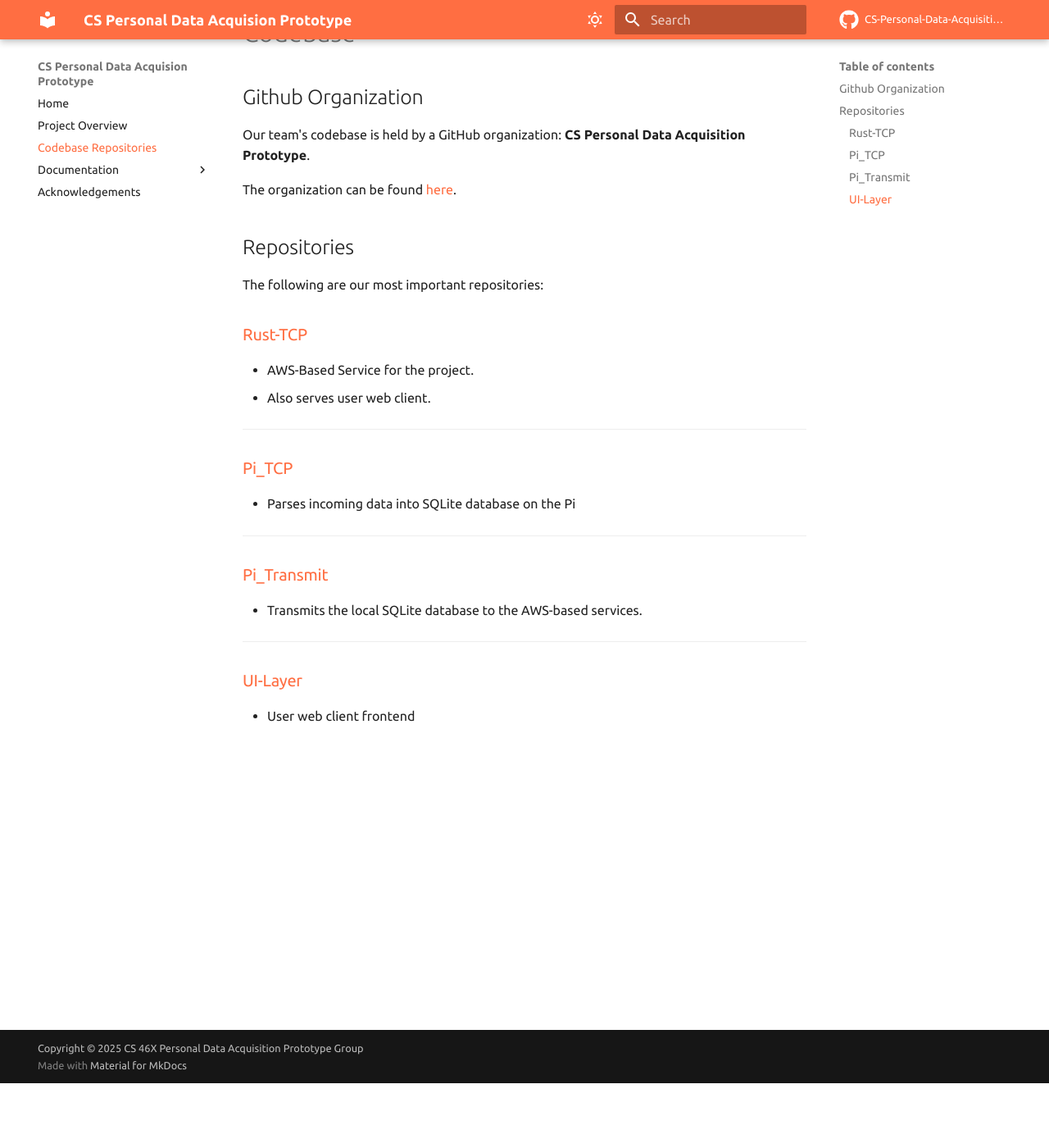
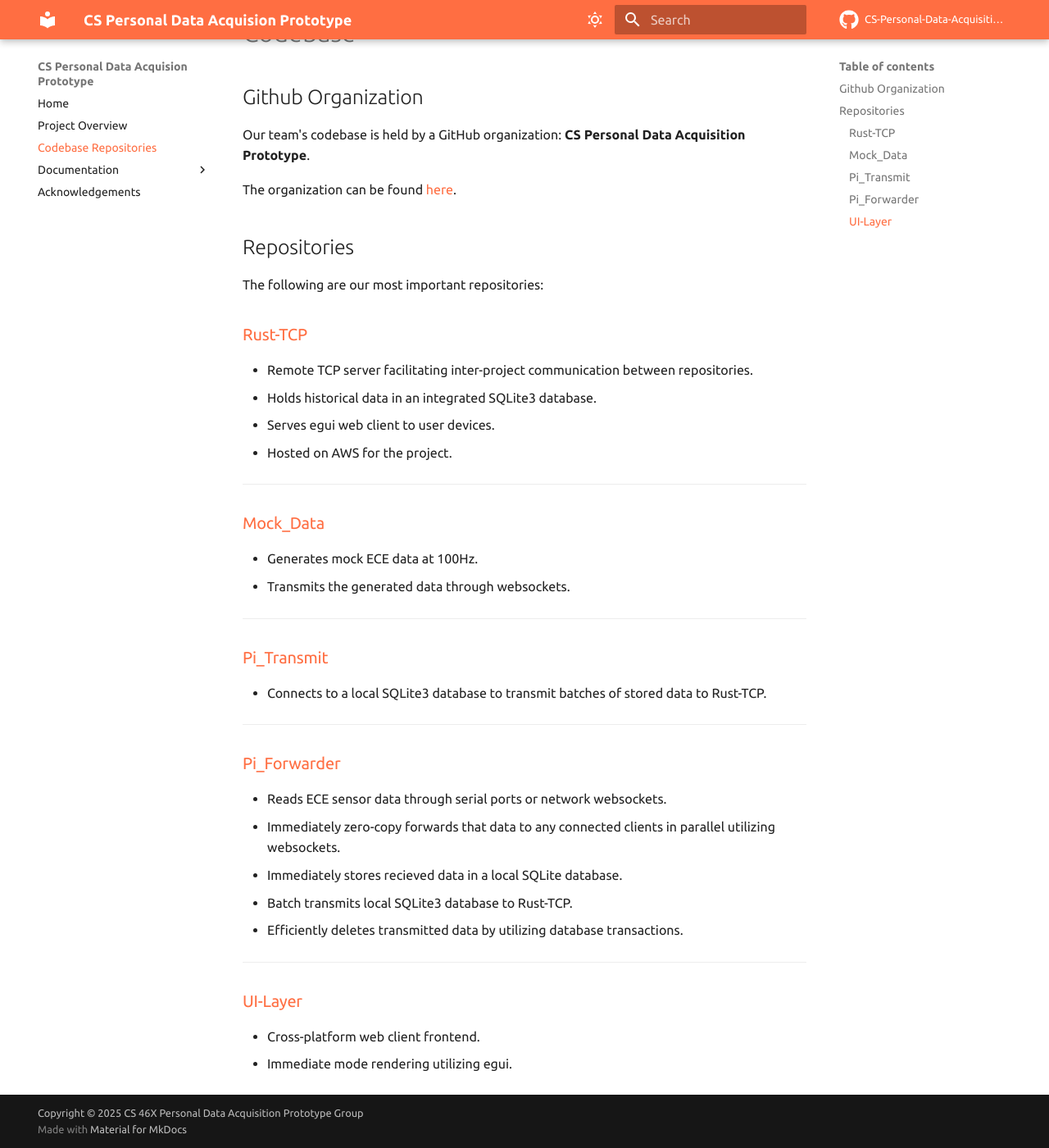
Before and after one commit to CS-Personal-Data-Acquisition-Prototype/CS-Personal-Data-Acquisition-Prototype.github.io, an MkDocs documentation site: the page built from docs/repositories.md, in a window 1280 px wide and 1400 px high, scrolled down 79 px. Shown: the whole window at 82% size. Built offline with MkDocs 1.6.1 and Material for MkDocs 9.7.7, drawn with Linux system fonts in a browser that asks for light colours.

Commit message:
Updated repos page

```diff
--- a/docs/repositories.md
+++ b/docs/repositories.md
@@ -13,25 +13,39 @@ The following are our most important repositories:
 
 ### <a href="https://github.com/CS-Personal-Data-Acquisition-Prototype/Rust-Tcp" target="_blank">Rust-TCP</a>
 
-- AWS-Based Service for the project.
-- Also serves user web client.
+- Remote TCP server facilitating inter-project communication between repositories.
+- Holds historical data in an integrated SQLite3 database.
+- Serves egui web client to user devices.
+- Hosted on AWS for the project.
 
 ---
 
-### <a href="https://github.com/CS-Personal-Data-Acquisition-Prototype/Pi_TCP" target="_blank">Pi_TCP</a>
+### <a href="https://github.com/CS-Personal-Data-Acquisition-Prototype/Mock-Data" target="_blank">Mock_Data</a>
 
-- Parses incoming data into SQLite database on the Pi
+- Generates mock ECE data at 100Hz.
+- Transmits the generated data through websockets.
 
 ---
 
 ### <a href="https://github.com/CS-Personal-Data-Acquisition-Prototype/Pi_Transmit" target="_blank">Pi_Transmit</a>
 
-- Transmits the local SQLite database to the AWS-based services.
+- Connects to a local SQLite3 database to transmit batches of stored data to Rust-TCP.
+
+---
+
+### <a href="https://github.com/CS-Personal-Data-Acquisition-Prototype/Pi_Forwarder" target="_blank">Pi_Forwarder</a>
+
+- Reads ECE sensor data through serial ports or network websockets.
+- Immediately zero-copy forwards that data to any connected clients in parallel utilizing websockets.
+- Immediately stores recieved data in a local SQLite database.
+- Batch transmits local SQLite3 database to Rust-TCP.
+- Efficiently deletes transmitted data by utilizing database transactions.
 
 ---
 
 ### <a href="https://github.com/CS-Personal-Data-Acquisition-Prototype/UI-Layer" target="_blank">UI-Layer</a>
 
-- User web client frontend
+- Cross-platform web client frontend.
+- Immediate mode rendering utilizing egui.
 
 <!-- These descriptions need expanded -->
```
